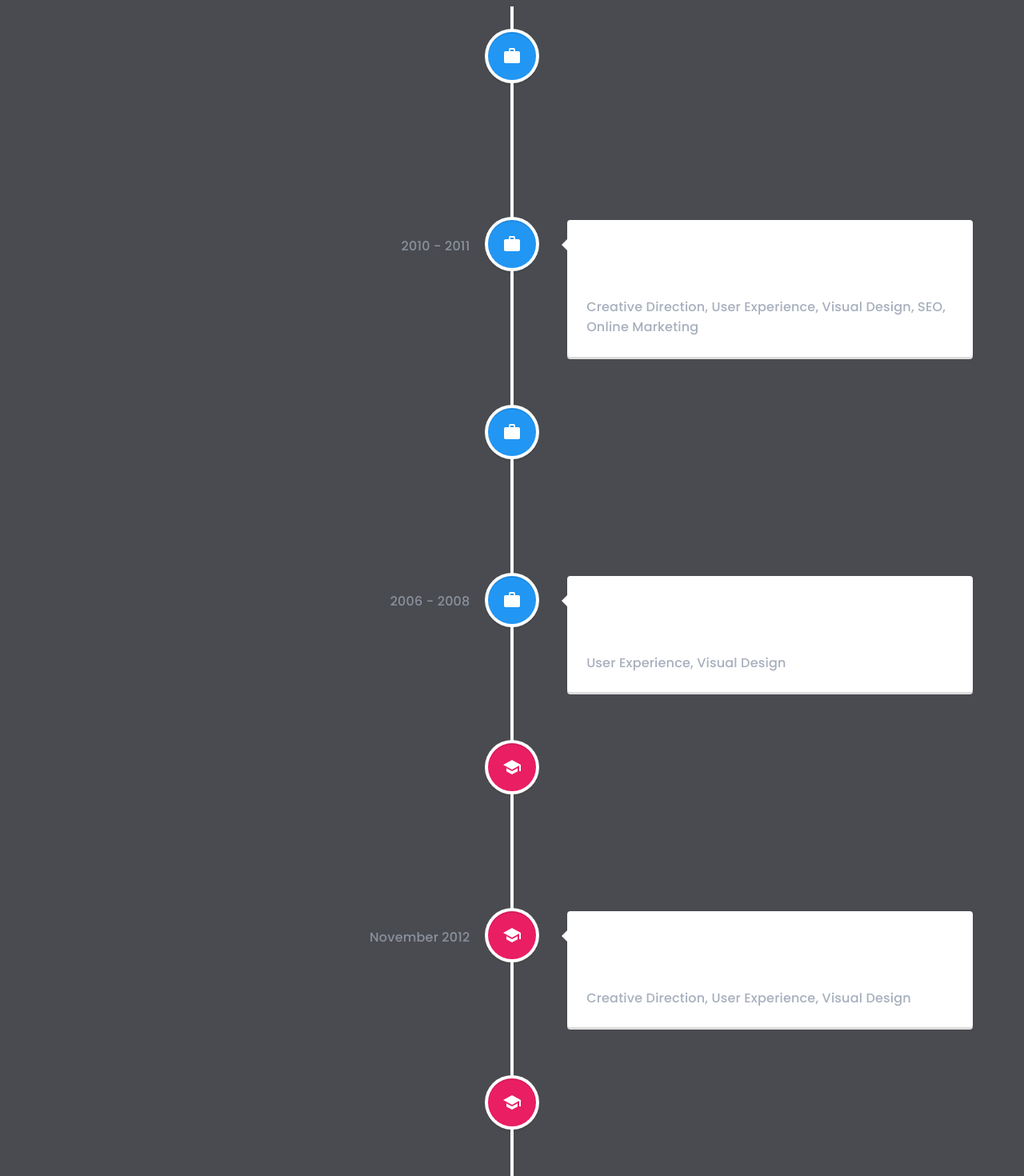
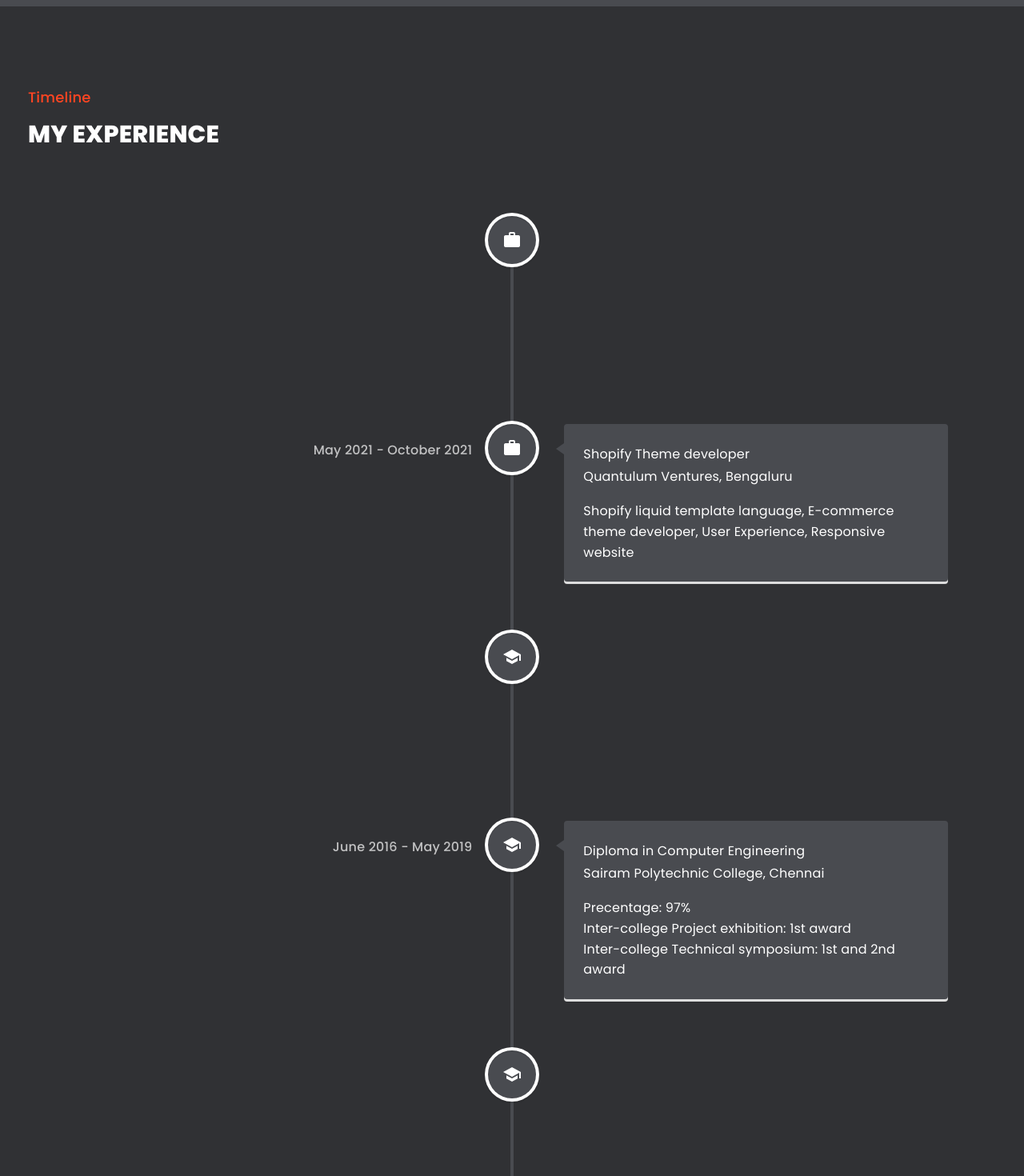
Before and after one commit to sarvesh-iyer/portfolio, a React (Vite) app: page / in a window 1280 px wide. Shown: the part 1600-3070 px from the top of the page at 80% size. Built offline with nearby package versions, Linux system fonts and the light colour scheme.

Commit message:
my experience section

```diff
--- a/src/assets/styles/globalStyles.css
+++ b/src/assets/styles/globalStyles.css
@@ -88,6 +88,7 @@ h1, h2, h3, h4, h5, h6{
 	--secondary-white: #a7afbd;
 	--primary-dark: #494b50;
 	--secondary-dark: #303134;
+	/* --secondary-dark: #3a3b3b; */
 	--global-border-radius: 15px;
 	--global-wrapper-width: 1250px;
 	--global-wrapper-padding: 0 35px 0 35px;
--- a/src/components/experiences/Experiences.jsx
+++ b/src/components/experiences/Experiences.jsx
@@ -1,4 +1,5 @@
 import React from 'react'
+import './experience.css'
 import { VerticalTimeline, VerticalTimelineElement }  from 'react-vertical-timeline-component';
 import 'react-vertical-timeline-component/style.min.css';
 import WorkIcon from '@mui/icons-material/Work';
@@ -8,98 +9,96 @@ import StarIcon from '@mui/icons-material/Star';
 export const Experiences = () => {
     return (
         <section className="experience-section">
-            <VerticalTimeline>
+            <div className="experience-container">
+                <div className="accent-heading">
+                    Timeline
+                </div>
+                <h3 className="section-heading">
+                    My Experience
+                </h3>
+                <VerticalTimeline lineColor="#494b50" >
                     <VerticalTimelineElement
                         className="vertical-timeline-element--work"
-                    contentStyle={{ background: 'rgb(33, 150, 243)', color: '#fff' }}
-                    contentArrowStyle={{ borderRight: '7px solid  rgb(33, 150, 243)' }}
+                        contentStyle={{ background: '#494b50', color: '#fff' }}
+                        contentArrowStyle={{ borderRight: '10px solid  #494b50' }}
                         date="2011 - present"
-                    iconStyle={{ background: 'rgb(33, 150, 243)', color: '#fff' }}
+                        iconStyle={{ background: '#494b50', color: '#fff' }}
                         icon={<WorkIcon />}
                     >
-                    <h3 className="vertical-timeline-element-title">React Developer</h3>
-                    <h4 className="vertical-timeline-element-subtitle">Chennai, Tamil Nadu, India</h4>
+                        <h3 className="vertical-timeline-element-title font-semibold">React Js Developer</h3>
+                        <h4 className="vertical-timeline-element-subtitle font-medium">Ailaysa Technologies Pvt. Ltd, Chennai</h4>
                         <p>
-                    Creative Direction, User Experience, Visual Design, Project Management, Team Leading
+                            Product Development, API integrations, Component library development, Front-end infrastructure management,
+                            Front-end production deployment
                         </p>
                     </VerticalTimelineElement>
                     <VerticalTimelineElement
                         className="vertical-timeline-element--work"
-                    date="2010 - 2011"
-                    iconStyle={{ background: 'rgb(33, 150, 243)', color: '#fff' }}
+                        date="May 2021 - October 2021"
+                        contentStyle={{ background: '#494b50', color: '#fff' }}
+                        contentArrowStyle={{ borderRight: '10px solid  #494b50' }}
+                        iconStyle={{ background: '#494b50', color: '#fff' }}
                         icon={<WorkIcon />}
                     >
-                    <h3 className="vertical-timeline-element-title">Art Director</h3>
-                    <h4 className="vertical-timeline-element-subtitle">San Francisco, CA</h4>
+                        <h3 className="vertical-timeline-element-title font-semibold">Shopify Theme developer</h3>
+                        <h4 className="vertical-timeline-element-subtitle font-medium">Quantulum Ventures, Bengaluru</h4>
                         <p>
-                    Creative Direction, User Experience, Visual Design, SEO, Online Marketing
-                    </p>
-                </VerticalTimelineElement>
-                <VerticalTimelineElement
-                    className="vertical-timeline-element--work"
-                    date="2008 - 2010"
-                    iconStyle={{ background: 'rgb(33, 150, 243)', color: '#fff' }}
-                    icon={<WorkIcon />}
-                >
-                    <h3 className="vertical-timeline-element-title">Web Designer</h3>
-                    <h4 className="vertical-timeline-element-subtitle">Los Angeles, CA</h4>
-                    <p>
-                    User Experience, Visual Design
-                    </p>
-                </VerticalTimelineElement>
-                <VerticalTimelineElement
-                    className="vertical-timeline-element--work"
-                    date="2006 - 2008"
-                    iconStyle={{ background: 'rgb(33, 150, 243)', color: '#fff' }}
-                    icon={<WorkIcon />}
-                >
-                    <h3 className="vertical-timeline-element-title">Web Designer</h3>
-                    <h4 className="vertical-timeline-element-subtitle">San Francisco, CA</h4>
-                    <p>
-                    User Experience, Visual Design
+                            Shopify liquid template language, E-commerce theme developer, User Experience,
+                            Responsive website
                         </p>
                     </VerticalTimelineElement>
                     <VerticalTimelineElement
                         className="vertical-timeline-element--education"
-                    date="April 2013"
-                    iconStyle={{ background: 'rgb(233, 30, 99)', color: '#fff' }}
+                        date="June 2019 - June 2022"
+                        contentStyle={{ background: '#494b50', color: '#fff' }}
+                        contentArrowStyle={{ borderRight: '10px solid  #494b50' }}
+                        iconStyle={{ background: '#494b50', color: '#fff' }}
                         icon={<SchoolIcon />}
                     >
-                    <h3 className="vertical-timeline-element-title">Content Marketing for Web, Mobile and Social Media</h3>
-                    <h4 className="vertical-timeline-element-subtitle">Online Course</h4>
+                        <h3 className="vertical-timeline-element-title font-semibold">Bachelor of Computer Science and Engineering</h3>
+                        <h4 className="vertical-timeline-element-subtitle font-medium">Karpagam College of Engineering, Coimbatore</h4>
                         <p>
-                    Strategy, Social Media
+                            CGPA: 9.0 <br />
+                            Inter-college Technical symposium: 1st
                         </p>
                     </VerticalTimelineElement>
                     <VerticalTimelineElement
                         className="vertical-timeline-element--education"
-                    date="November 2012"
-                    iconStyle={{ background: 'rgb(233, 30, 99)', color: '#fff' }}
+                        date="June 2016 - May 2019"
+                        contentStyle={{ background: '#494b50', color: '#fff' }}
+                        contentArrowStyle={{ borderRight: '10px solid  #494b50' }}
+                        iconStyle={{ background: '#494b50', color: '#fff' }}
                         icon={<SchoolIcon />}
                     >
-                    <h3 className="vertical-timeline-element-title">Agile Development Scrum Master</h3>
-                    <h4 className="vertical-timeline-element-subtitle">Certification</h4>
+                        <h3 className="vertical-timeline-element-title font-semibold">Diploma in Computer Engineering</h3>
+                        <h4 className="vertical-timeline-element-subtitle font-medium">Sairam Polytechnic College, Chennai</h4>
                         <p>
-                    Creative Direction, User Experience, Visual Design
+                            Precentage: 97% <br />
+                            Inter-college Project exhibition: 1st award <br />
+                            Inter-college Technical symposium: 1st and 2nd award
                         </p>
                     </VerticalTimelineElement>
                     <VerticalTimelineElement
                         className="vertical-timeline-element--education"
-                    date="2002 - 2006"
-                    iconStyle={{ background: 'rgb(233, 30, 99)', color: '#fff' }}
+                        date="April 2014 - March 2015"
+                        contentStyle={{ background: '#494b50', color: '#fff' }}
+                        contentArrowStyle={{ borderRight: '10px solid  #494b50' }}
+                        iconStyle={{ background: '#494b50', color: '#fff' }}
                         icon={<SchoolIcon />}
                     >
-                    <h3 className="vertical-timeline-element-title">Bachelor of Science in Interactive Digital Media Visual Imaging</h3>
-                    <h4 className="vertical-timeline-element-subtitle">Bachelor Degree</h4>
+                        <h3 className="vertical-timeline-element-title font-semibold">10th CBSE</h3>
+                        <h4 className="vertical-timeline-element-subtitle font-medium">Kendriya Vidyalaya, Jagdalpur</h4>
                         <p>
-                    Creative Direction, Visual Design
+                            CGPA: 8.5 <br />
+                            10.0 CGPA in Information Technology
                         </p>
                     </VerticalTimelineElement>
                     <VerticalTimelineElement
-                    iconStyle={{ background: 'rgb(16, 204, 82)', color: '#fff' }}
+                        iconStyle={{ background: '#ff4522', color: '#fff' }}
                         icon={<StarIcon />}
                     />
                 </VerticalTimeline>
+            </div>
         </section>
     )
 }
--- /dev/null
+++ b/src/components/experiences/experience.css
@@ -0,0 +1,18 @@
+.experience-section {
+    background-color: var(--secondary-dark);
+    padding: var(--global-wrapper-padding);
+}
+.experience-container {
+    max-width: var(--global-wrapper-width);
+    margin: 0 auto;
+    padding: 100px 0;
+}
+
+.experience-container .vertical-timeline::before {
+    top: 45px;
+    height: 92%;
+}
+
+.experience-container .vertical-timeline-element-content p {
+    font-weight: 400;
+}
```
Lines whose indentation alone changed are shown as unchanged.
